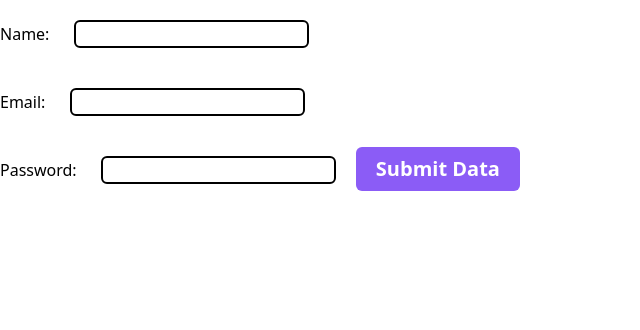
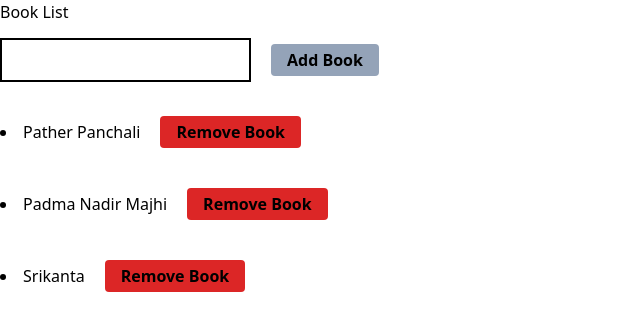
Before and after one commit to Ujjal-ENG/start-learn-react, a React (Create React App) app: page / in a window 1280 px wide. Shown: the top 330 px of the page, without its empty margins (0-640 px from the left). Built offline with nearby package versions, Linux system fonts and the light colour scheme.

Commit message:
done the useReducer hook

```diff
--- a/src/App.js
+++ b/src/App.js
@@ -1,10 +1,10 @@
 import React from 'react';
-import UserForm from './HOOKS-REF/UserForm';
+import UseReducer from './HOOKS_USE-REDUCER/UseReducer';
 
 const App = () => {
     return (
         <>
-            <UserForm />
+            <UseReducer />
         </>
     );
 };
--- /dev/null
+++ b/src/HOOKS_USE-REDUCER/UseReducer.js
@@ -0,0 +1,67 @@
+import React, { useReducer, useState } from 'react';
+import { reducer } from './reducer';
+
+const booksData = [
+    { id: 1, name: 'Pather Panchali' },
+    { id: 2, name: 'Padma Nadir Majhi' },
+    { id: 3, name: 'Srikanta' }
+];
+const Modal = ({ modalText }) => {
+    return <p>{modalText}</p>;
+};
+
+const UseReducer = () => {
+    const [bookName, setBookName] = useState('');
+
+    const [bookState, dispatch] = useReducer(reducer, {
+        books: booksData,
+        isModalOpen: false,
+        modalText: ''
+    });
+
+    const onSubmit = (e) => {
+        e.preventDefault();
+        const newBook = { id: new Date().getSeconds().toString(), name: bookName };
+        dispatch({
+            type: 'ADD',
+            payload: newBook
+        });
+        setBookName('');
+    };
+
+    const removeBook = (id) => {
+        dispatch({
+            type: 'REMOVE',
+            payload: id
+        });
+    };
+
+    return (
+        <div>
+            <h3>Book List</h3>
+
+            <form onSubmit={onSubmit}>
+                <input type="text" name="bookName" id="bookName" className="border-2 border-black p-2" value={bookName} onChange={(e) => setBookName(e.target.value)} />
+                <button type="submit" className="px-4 py-1 rounded font-bold bg-slate-400 m-5 active:px-3 active:py-0">
+                    Add Book
+                </button>
+            </form>
+
+            {bookState.isModalOpen && <Modal modalText={bookState.modalText} />}
+
+            {bookState.books.map((book) => {
+                const { id, name } = book;
+                return (
+                    <li key={id}>
+                        {name}
+                        <button type="button" onClick={() => removeBook(id)} className="px-4 py-1 rounded font-bold bg-red-600 m-5 active:px-3 active:py-0">
+                            Remove Book
+                        </button>
+                    </li>
+                );
+            })}
+        </div>
+    );
+};
+
+export default UseReducer;
--- /dev/null
+++ b/src/HOOKS_USE-REDUCER/reducer.js
@@ -0,0 +1,22 @@
+export const reducer = (state, action) => {
+    if (action.type === 'ADD') {
+        const allBooks = [...state.books, action.payload];
+        return {
+            ...state,
+            books: allBooks,
+            isModalOpen: true,
+            modalText: 'Book is added'
+        };
+    }
+    if (action.type === 'REMOVE') {
+        const fillterdBook = [...state.books].filter((book) => book.id !== action.payload);
+
+        return {
+            ...state,
+            books: fillterdBook,
+            isModalOpen: true,
+            modalText: 'Book is Deleted'
+        };
+    }
+    return state;
+};
```
